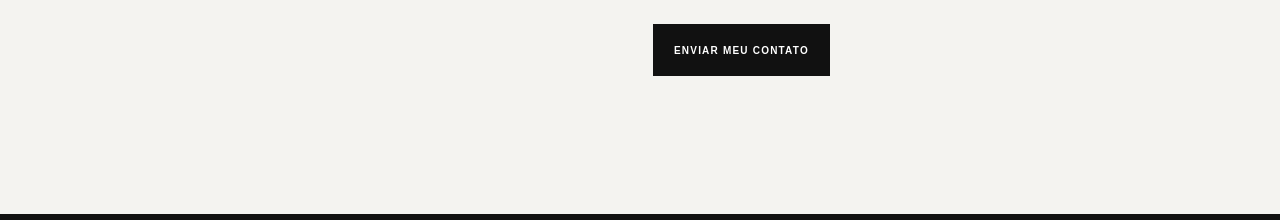
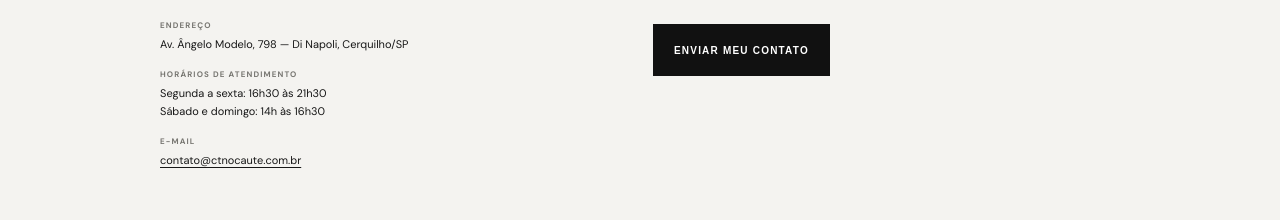
Before and after one commit to schmitt007/Nocaute, a website: page contato.html in a window 1280 px wide. Shown: the part 890-1110 px from the top of the page. Drawn offline with nearby package versions, Linux system fonts and the light colour scheme; no server answers; a web font is replaced by a local one.

Commit message:
Add CT address and service hours
Co-authored-by: Copilot <223556219+Copilot@users.noreply.github.com>

```diff
--- a/contato.html
+++ b/contato.html
@@ -34,6 +34,20 @@
           <div class="section-kicker"><span>FALE COM A GENTE</span> / NOCAUTE CT</div>
           <h2>VAMOS<br /><span>CONVERSAR.</span></h2>
           <p>Conte qual modalidade chamou sua atenção. A equipe do Nocaute retorna para ajudar com os próximos passos.</p>
+          <div class="contact-info" aria-label="Informações de contato e atendimento">
+            <div class="contact-info-item">
+              <span class="contact-info-label">ENDEREÇO</span>
+              <address>Av. Ângelo Modelo, 798 — Di Napoli, Cerquilho/SP</address>
+            </div>
+            <div class="contact-info-item">
+              <span class="contact-info-label">HORÁRIOS DE ATENDIMENTO</span>
+              <p>Segunda a sexta: 16h30 às 21h30<br />Sábado e domingo: 14h às 16h30</p>
+            </div>
+            <div class="contact-info-item">
+              <span class="contact-info-label">E-MAIL</span>
+              <a href="mailto:contato@ctnocaute.com.br">contato@ctnocaute.com.br</a>
+            </div>
+          </div>
           <a class="contact-whatsapp" data-whatsapp hidden target="_blank" rel="noopener noreferrer">Ou chame direto no WhatsApp</a>
         </div>
         <form class="contact-form contact-page-form" data-contact-form>
--- a/styles.css
+++ b/styles.css
@@ -1211,6 +1211,40 @@ button:focus-visible {
   line-height: 1.9;
 }
 
+.contact-info {
+  display: grid;
+  gap: 15px;
+  margin-top: 24px;
+}
+
+.contact-info-item {
+  display: grid;
+  gap: 5px;
+}
+
+.contact-info-label {
+  color: var(--muted);
+  font-size: 8px;
+  font-weight: 700;
+  letter-spacing: 0.14em;
+}
+
+.contact-info-item address,
+.contact-info-item p,
+.contact-info-item a {
+  margin: 0;
+  color: var(--ink);
+  font-size: 11px;
+  font-style: normal;
+  line-height: 1.7;
+}
+
+.contact-info-item a {
+  width: fit-content;
+  text-decoration: underline;
+  text-underline-offset: 3px;
+}
+
 .contact-page-form {
   min-width: 0;
   max-width: 500px;
```
